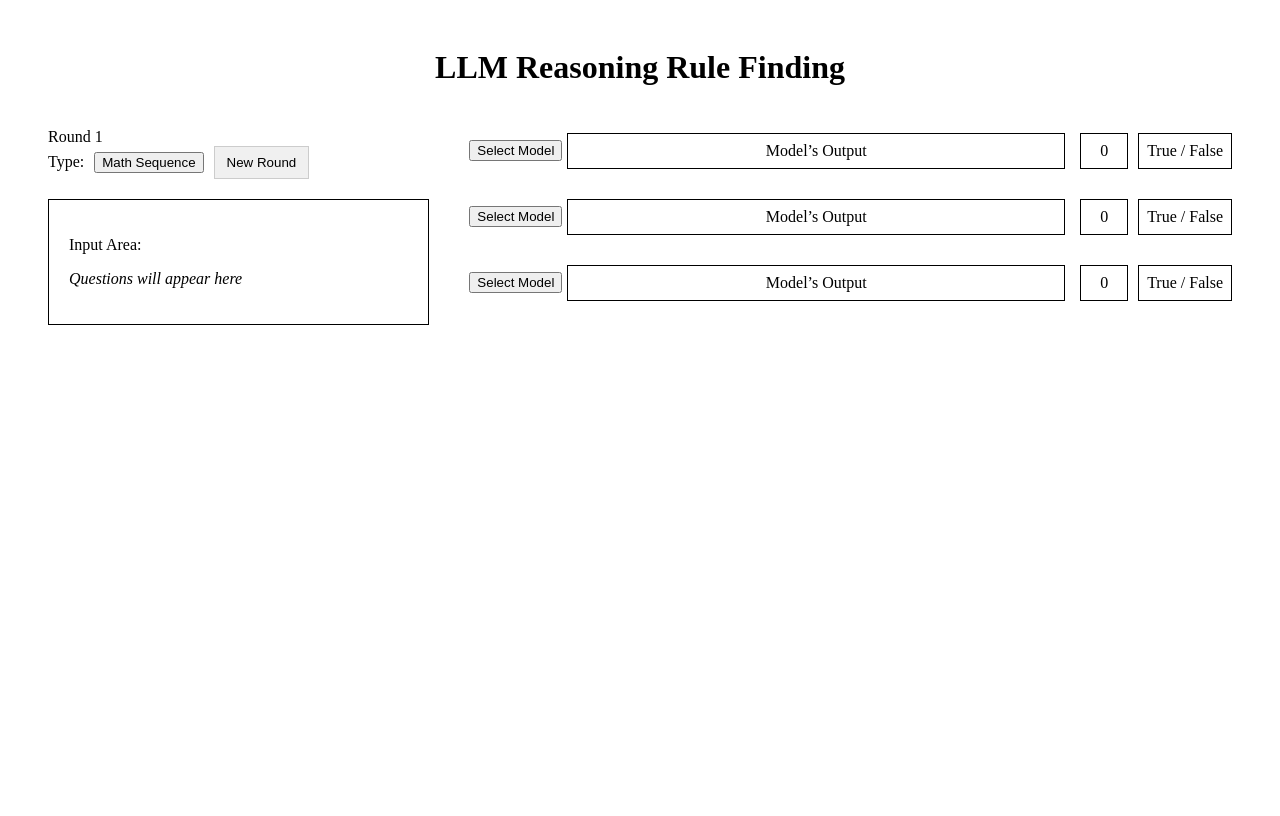
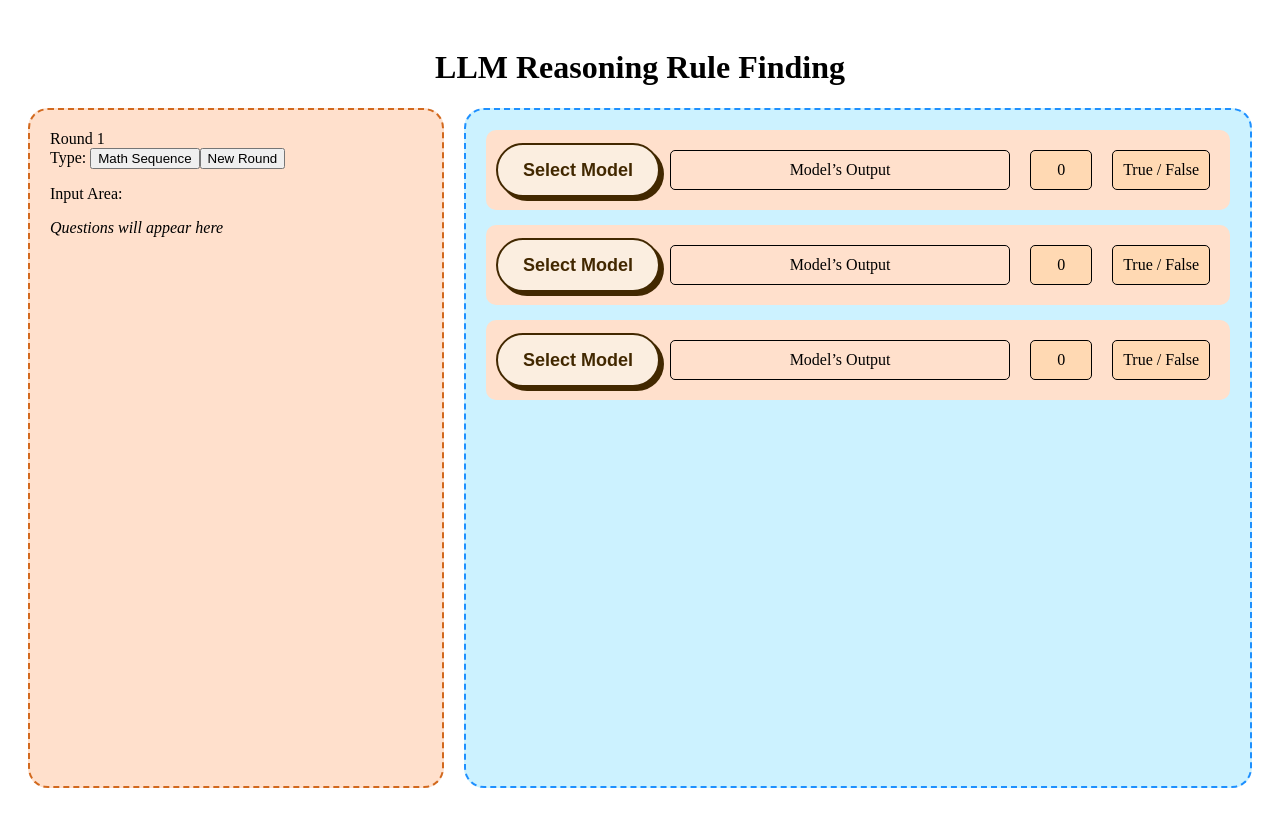
Before and after one commit to arihantchoudhary/Guess-the-Rule-LLM-Benchmark, a Next.js app in the folder Front-End/llm-evaluation/: page /llm-compete in a window 1280 px wide. Built offline with nearby package versions, Linux system fonts and the light colour scheme.

Commit message:
update on 1104

```diff
--- a/Front-End/llm-evaluation/src/app/llm-compete/LLMCompete.module.css
+++ b/Front-End/llm-evaluation/src/app/llm-compete/LLMCompete.module.css
@@ -10,56 +10,119 @@
 
 .mainContainer {
     display: flex;
+    flex-direction: row;
+    /* Ensure a side-by-side layout */
     width: 100%;
     height: 100%;
 }
 
 .leftPanel {
     flex: 1;
+    /* Take 1 part of the available space */
     padding: 20px;
+    background-color: #ffe0cc;
+    /* Light peach background for left panel */
+    border: 2px dashed #d2691e;
+    border-radius: 20px;
     box-sizing: border-box;
+    margin-right: 20px;
+    /* Add space between left and right panels */
 }
 
 .rightPanel {
     flex: 2;
+    /* Take 2 parts of the available space */
     padding: 20px;
+    background-color: #ccf2ff;
+    /* Light blue background for right panel */
+    border: 2px dashed #1e90ff;
+    border-radius: 20px;
     box-sizing: border-box;
-}
-
-.roundInfo {
-    margin-bottom: 10px;
-}
-
-.inputArea {
-    border: 1px solid #000;
-    padding: 20px;
-    margin-top: 20px;
 }
 
 .modelRow {
     display: flex;
     align-items: center;
-    margin-bottom: 20px;
+    justify-content: space-between;
+    background-color: #ffe0cc;
+    border-radius: 10px;
+    padding: 10px;
+    margin-bottom: 15px;
+    position: relative;
+    /* Space between rows */
 }
 
 .chooseButton {
-    flex: 0 0 auto;
+    background-color: #87cefa;
+    color: black;
+    border-radius: 5px;
+    padding: 8px 12px;
+    border: none;
+    cursor: pointer;
+    font-weight: bold;
     margin-right: 10px;
 }
 
+.button-74 {
+    background-color: #fbeee0;
+    border: 2px solid #422800;
+    border-radius: 30px;
+    box-shadow: #422800 4px 4px 0 0;
+    color: #422800;
+    cursor: pointer;
+    display: inline-block;
+    font-weight: 600;
+    font-size: 18px;
+    padding: 0 18px;
+    line-height: 50px;
+    text-align: center;
+    text-decoration: none;
+    user-select: none;
+    -webkit-user-select: none;
+    touch-action: manipulation;
+}
+
+.button-74:hover {
+    background-color: #fff;
+}
+
+.button-74:active {
+    box-shadow: #422800 2px 2px 0 0;
+    transform: translate(2px, 2px);
+}
+
+@media (min-width: 768px) {
+    .button-74 {
+        min-width: 120px;
+        padding: 0 25px;
+    }
+}
+
+
+.modelOutput,
+.modelScore,
+.modelCorrect {
+    padding: 10px;
+    text-align: center;
+    border-radius: 5px;
+    margin: 10px;
+}
+
 .modelOutput {
+    background-color: #ffe0cc;
     flex: 1;
-    text-align: center;
     border: 1px solid #000;
-    padding: 8px;
-    margin: 5px 5px;
+}
+
+.modelScore {
+    width: 40px;
+    background-color: #ffd9b3;
+    border: 1px solid #000;
 }
 
 .modelCorrect {
-    flex: 0 0 auto;
-    text-align: center;
+    background-color: #ffd9b3;
     border: 1px solid #000;
-    padding: 8px;
 }
 
 .dropdownMenu {
@@ -70,40 +133,10 @@
     background-color: white;
     border: 1px solid #ccc;
     z-index: 1000;
+    width: 100px;
+    /* Adjust width as needed */
+    top: 100%;
+    /* Position below the button */
+    left: 0;
+    /* Align to the left of the button */
 }
-
-.dropdownItem {
-    padding: 8px;
-    cursor: pointer;
-}
-
-.dropdownItem:hover {
-    background-color: #f0f0f0;
-}
-
-.buttonContainer {
-    display: flex;
-    align-items: center;
-    gap: 10px;
-}
-
-.newRoundButton {
-    padding: 8px 12px;
-    background-color: #f0f0f0;
-    border: 1px solid #ccc;
-    cursor: pointer;
-}
-
-.newRoundButton:hover {
-    background-color: #e0e0e0;
-}
-
-.modelScore {
-    flex: 0 0 auto;
-    text-align: center;
-    border: 1px solid #000;
-    padding: 8px;
-    width: 30px;
-    margin: 0px 10px;
-
-}
--- a/Front-End/llm-evaluation/src/app/llm-compete/page.tsx
+++ b/Front-End/llm-evaluation/src/app/llm-compete/page.tsx
@@ -98,7 +98,7 @@ export default function LLMCompetePage() {
         <div className={styles.rightPanel}>
           {models.map((model, index) => (
             <div key={model} className={styles.modelRow}>
-              <button onClick={() => handleShowOptions(index)}>
+              <button className={styles['button-74']} onClick={() => handleShowOptions(index)}>
                 {selectedModels[index]}
               </button>
               {showOptions[index] && (
```
